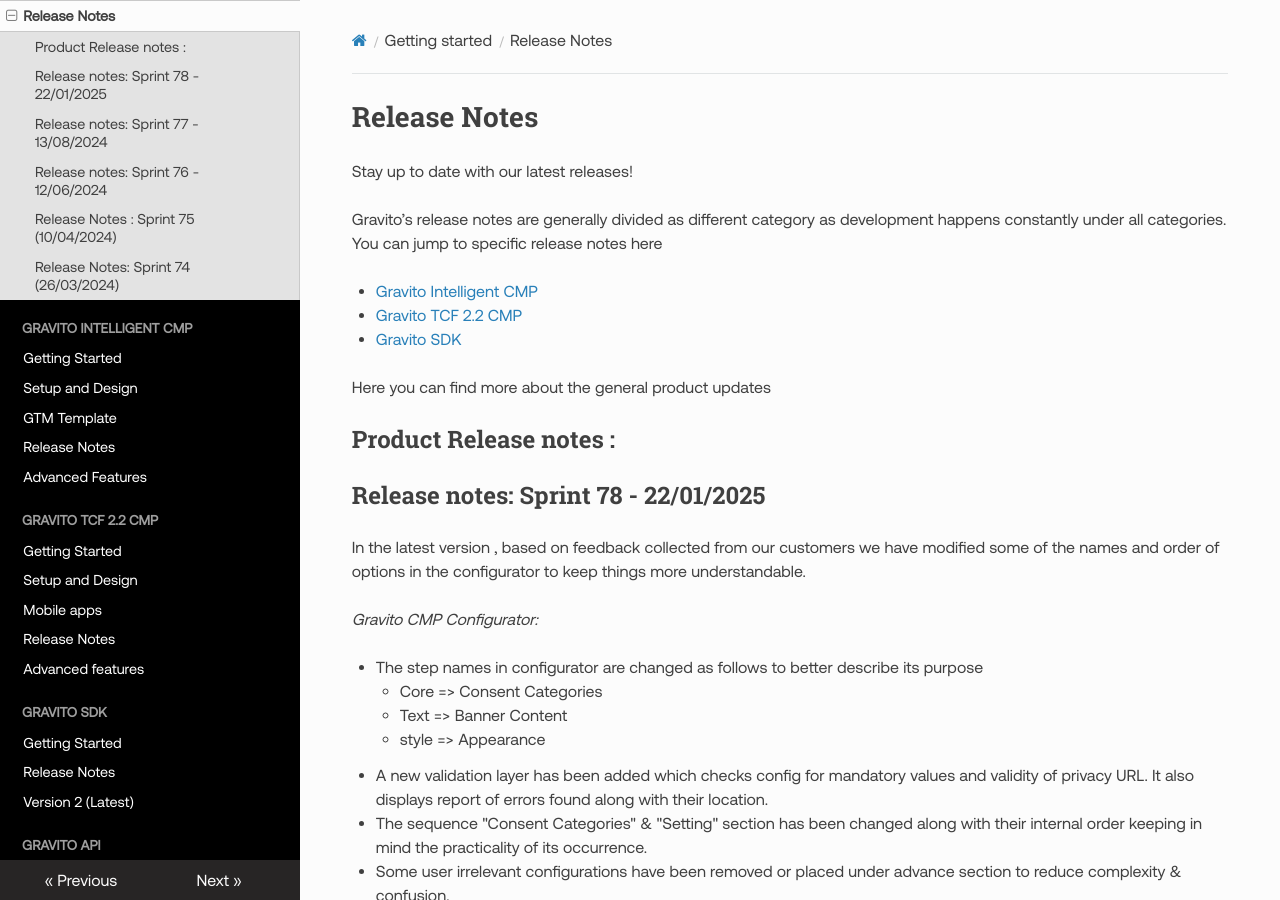
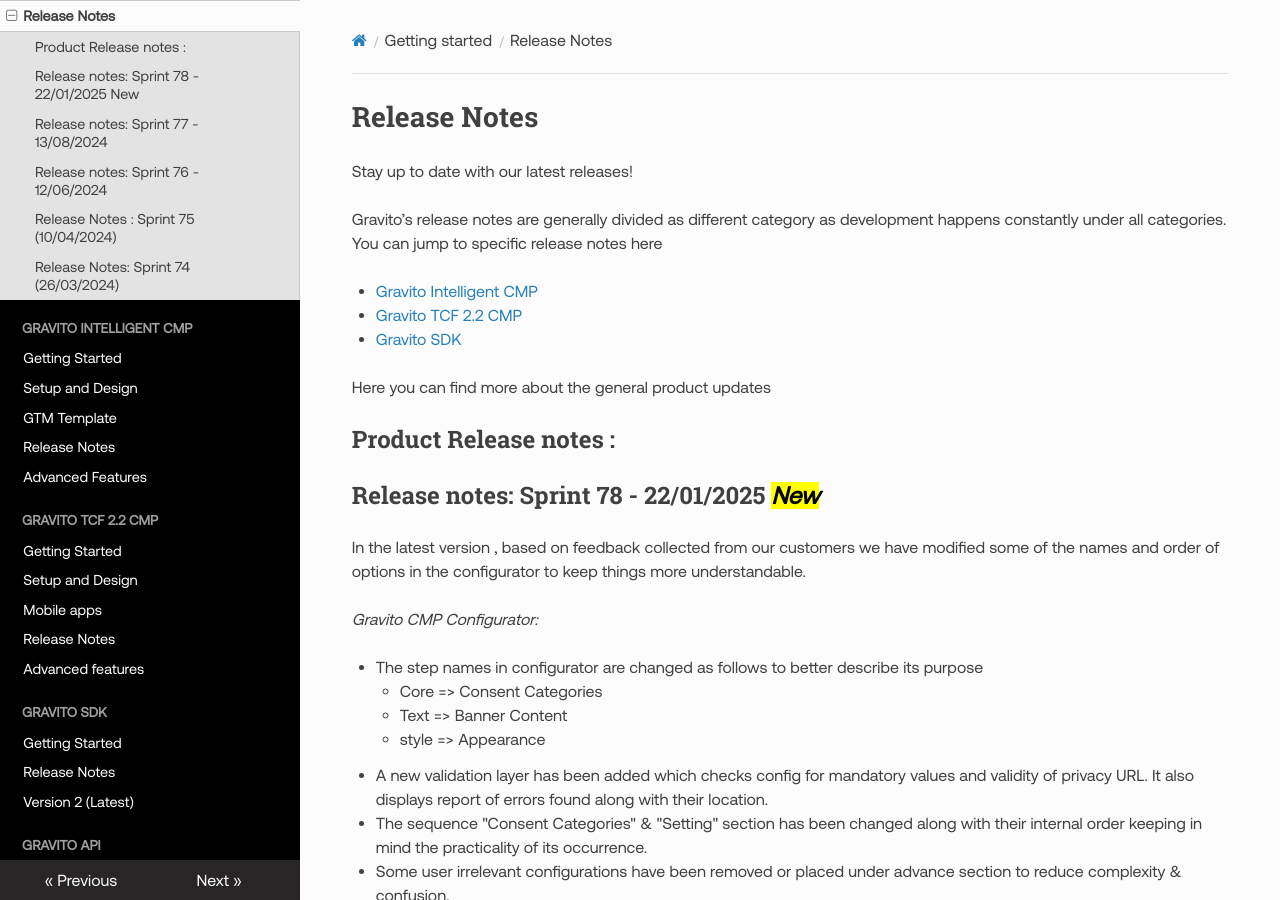
Before and after one commit to GravitoLtd/gravitoltd.github.io, an MkDocs documentation site: the page built from docs/Getting_started/Release_Notes.md, in a window 1280 px wide and 900 px high. Built offline with MkDocs 1.6.1, drawn with Linux system fonts in a browser that asks for light colours; nearby versions of some CDN libraries.

Commit message:
release notes

```diff
--- a/docs/Getting_started/Release_Notes.md
+++ b/docs/Getting_started/Release_Notes.md
@@ -12,7 +12,7 @@
 
 ## Product Release notes :
 
-## Release notes: Sprint 78 - 22/01/2025
+## Release notes: Sprint 78 - 22/01/2025 <mark>New</mark>
 
 In the latest version , based on feedback collected from our customers we have modified some of the names and order of options in the configurator to keep things more understandable.
 
```
